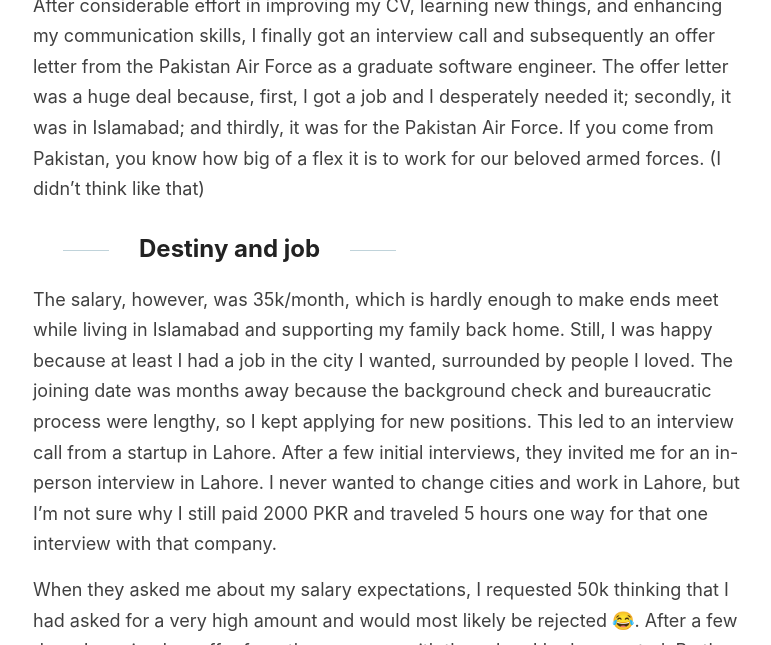
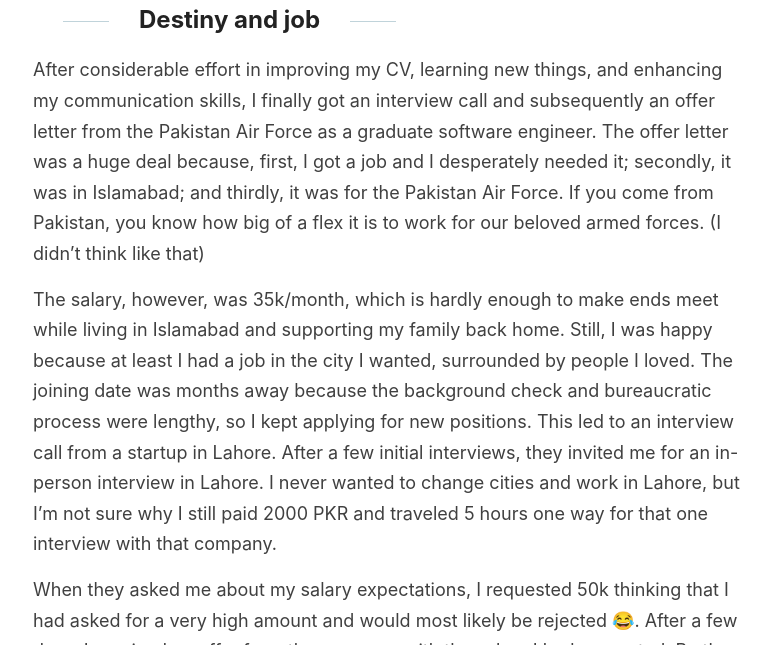
Before and after one commit to Ubaidbutt/ubaidbutt.github.io, a Jekyll site: the page built from _posts/2024-05-30-professional-journey-01.md, in a window 1280 px wide and 900 px high, scrolled down 1882 px, cut to the strip 255-900 px from the top of the window. Shown: the whole strip, without its empty margins (247-1018 px from the left). Built offline with Jekyll 4.4.1, drawn with Linux system fonts in a browser that asks for light colours.

Commit message:
update heading place

```diff
--- a/_posts/2024-05-30-professional-journey-01.md
+++ b/_posts/2024-05-30-professional-journey-01.md
@@ -23,10 +23,9 @@ I once checked my sent email messages and realized that I had sent more than 200
     <img src="/images/linkedin-message-2.png" width="350px" />
 </div>
 
+<h2 style="text-align: left;">Destiny and job</h2>
 After considerable effort in improving my CV, learning new things, and enhancing my communication skills, I finally got an interview call and subsequently an offer letter from the Pakistan Air Force as a graduate software engineer. The offer letter was a huge deal because, first, I got a job and I desperately needed it; secondly, it was in Islamabad; and thirdly, it was for the Pakistan Air Force. If you come from Pakistan, you know how big of a flex it is to work for our beloved armed forces. (I didn’t think like that)
 
-
-<h2 style="text-align: left;">Destiny and job</h2>
 The salary, however, was 35k/month, which is hardly enough to make ends meet while living in Islamabad and supporting my family back home. Still, I was happy because at least I had a job in the city I wanted, surrounded by people I loved. The joining date was months away because the background check and bureaucratic process were lengthy, so I kept applying for new positions. This led to an interview call from a startup in Lahore. After a few initial interviews, they invited me for an in-person interview in Lahore. I never wanted to change cities and work in Lahore, but I’m not sure why I still paid 2000 PKR and traveled 5 hours one way for that one interview with that company.
 
 When they asked me about my salary expectations, I requested 50k thinking that I had asked for a very high amount and would most likely be rejected 😂. After a few days, I received an offer from the company with the salary I had requested. By the way, my manager later told me after I joined that I had asked for a much lower salary because they were willing to offer up to 70k if I had asked for it.
```
